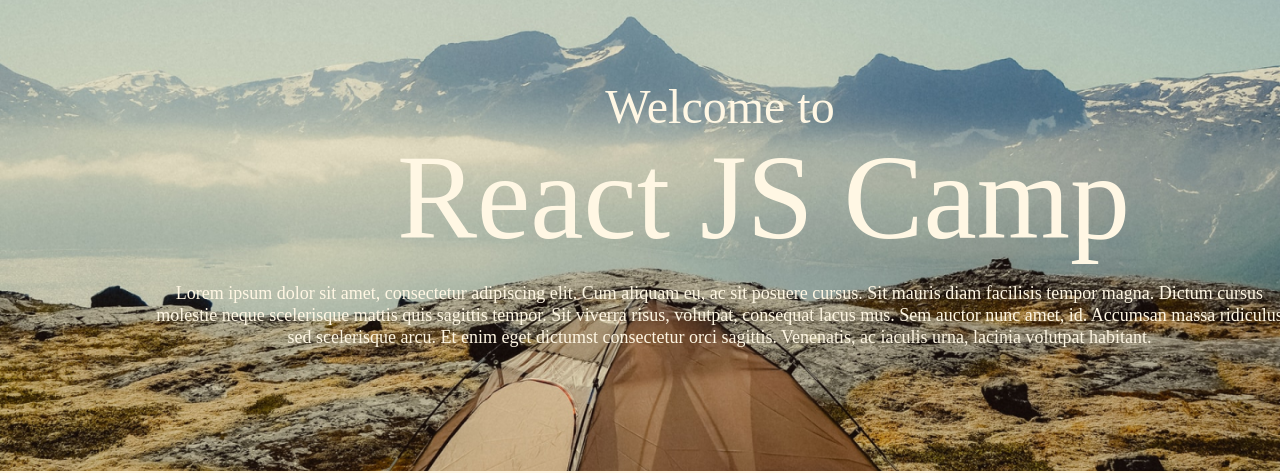
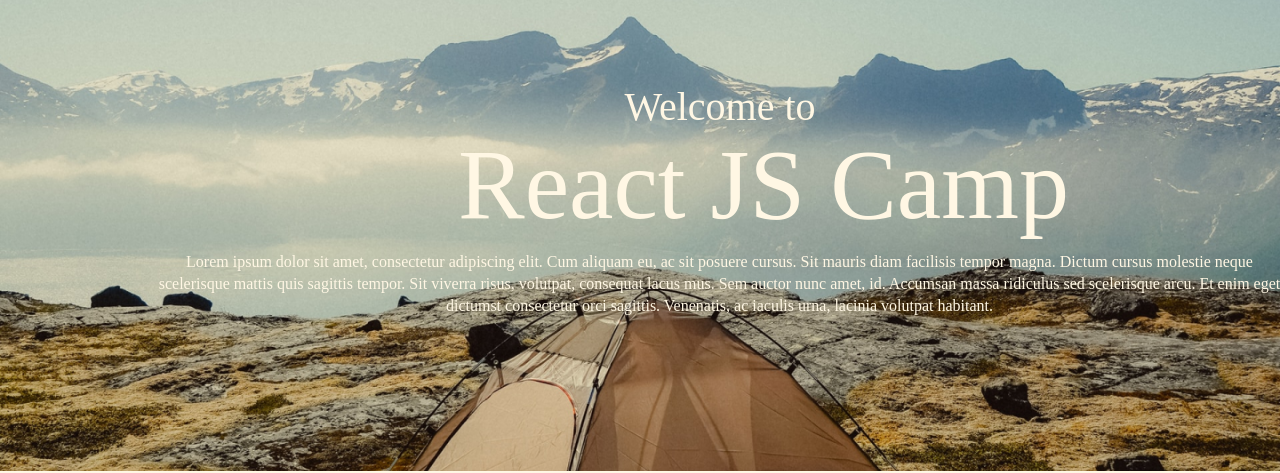
Before and after one commit to onyianozie/Project-3, a React (Create React App) app: page / in a window 1280 px wide. Shown: the part 169-642 px from the top of the page. Built offline with nearby package versions, Linux system fonts and the light colour scheme; no server answers; a web font is replaced by a local one.

Commit message:
deleted navbar, and modified app js

```diff
--- a/src/App.css
+++ b/src/App.css
@@ -54,6 +54,13 @@ a{
   color: #FFF7E4;
   padding: 50px 0;
   font-size: 18px;
+}
+.NavbarItems{
+  height: 80vh;
+  display: flex;
+  justify-content: center;
+  padding: 50px 0;
+  color: #FFF7E4;
 }
 /* .logo{
   cursor: pointer;
@@ -148,8 +155,7 @@ p{
 button h3{
   font-family: "Cardo";
   font-style: normal;
-  font-weight: normal;
-  font-size: 30px;
+  font-size: 50px;
   line-height: 38px;
   text-align: center;
   color: #FFF7E4;
@@ -166,6 +172,9 @@ button{
   border: none;
   border-radius: 5px;
 
+}
+button:hover{
+  color:sienna;
 }
 .gallery li{
   list-style: none;
@@ -185,3 +194,32 @@ img{
   max-width: 100%;
   /* display: inline-block; */
 }
+
+
+@media (max-width: 1486px) {
+  h1{
+    font-size: 100px;
+  }
+  h2{
+    font-size: 40px;
+  }
+  p{
+    font-size: 16px;
+    top: 420px;
+  }
+  header{
+
+  }
+}
+/* Portrait tablet and small desktops */
+@media (max-width: 940px) {
+
+}
+
+/* Landscape phone to portrait tablet */
+@media (max-width: 768px) {
+}
+
+/* Landscape phones and down */
+@media (max-width: 480px) {
+}
--- a/src/App.js
+++ b/src/App.js
@@ -3,10 +3,8 @@ import {useEffect, useState} from 'react'
 import axios from 'axios'
 import Navbar from "./components/Navbar.js";
 import Header from './components/Header.js';
-// import DisplayPhotos from './components/DisplayPhotos';
-// import {Component} from 'react'
-import './components/Navbar.css'
 import BottomHeader from "./components/BottomHeader";
+
 
 // Make an API call to the Unsplash API
  //Collect data based on search parameters for "camping"
@@ -23,7 +21,7 @@ import BottomHeader from "./components/BottomHeader";
 function App() {
 
   const [allPhotos, setAllPhotos] = useState([])
-  const [displayPhotos, setDisplayphotos] = useState(false)
+  const [setDisplayphotos] = useState(false)
   // const handleShowImages
 
     useEffect(()=> {
@@ -57,9 +55,9 @@ function App() {
               {
                 allPhotos.map((photoObject) => {
                   return(
-                    <li>
+                    <li key={photoObject.id}>
                       <div className="imagcontainer">
-                        <img src={photoObject.urls.full} />
+                        <img src={photoObject.urls.full} alt={photoObject.alt_description}/>
                       </div>
                     </li>
                   )
--- a/src/components/BottomHeader.js
+++ b/src/components/BottomHeader.js
@@ -8,10 +8,11 @@ function BottomHeader (setDisplayPhotos){
 
     const handleUserClick = (event) => {
         setUserClick(event.target.value)
+        console.log('Im working!, now show me photos! >_<');
     }
     return(
-        <div class="square" onSubmit={(event) => setDisplayPhotos.getPhotos(event, userClick)}>
-            <div class="btn-section">
+        <div className="square" onSubmit={(event) => setDisplayPhotos.getPhotos(event, userClick)}>
+            <div className="btn-section">
                 <h5 className="icons"><i className="fa-solid fa-campfire"></i></h5>
                 <h5 className="icons"><i className="fa-solid fa-arrow-right-long"></i></h5>
                 <button className="navigation" onClick={handleUserClick}>Explore Camp Grounds</button>
--- a/src/components/Navbar.css
+++ /dev/null
@@ -1,7 +0,0 @@
-.NavbarItems{
-    height: 80vh;
-    display: flex;
-    justify-content: center;
-    padding: 50px 0;
-    color: #FFF7E4;
-}
--- a/src/components/Navbar.js
+++ b/src/components/Navbar.js
@@ -1,6 +1,5 @@
 // import React,{useState} from 'react'
 import { MenuItems } from './MenuItems'
-import './Navbar.css'
 
 
 
```
